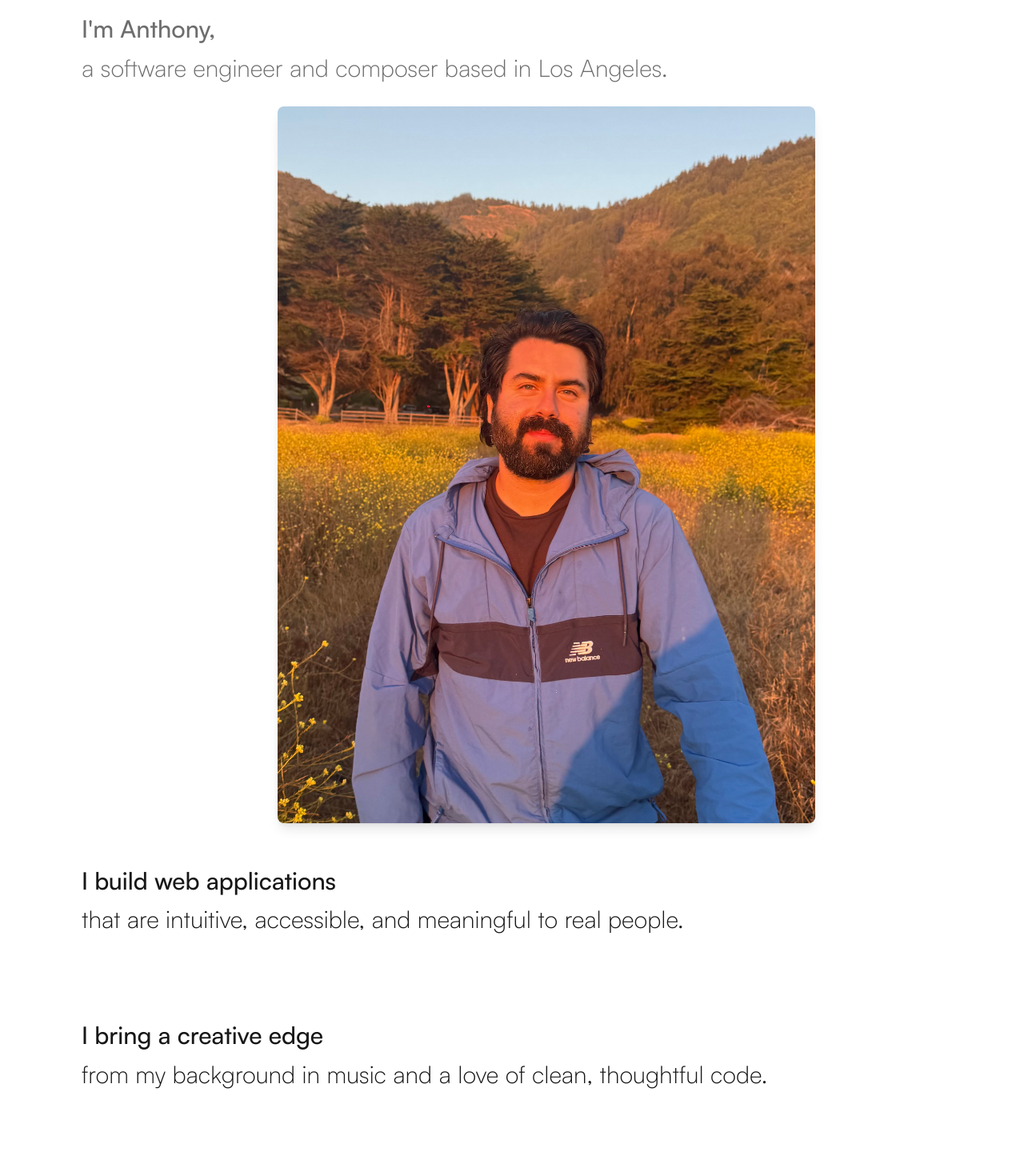
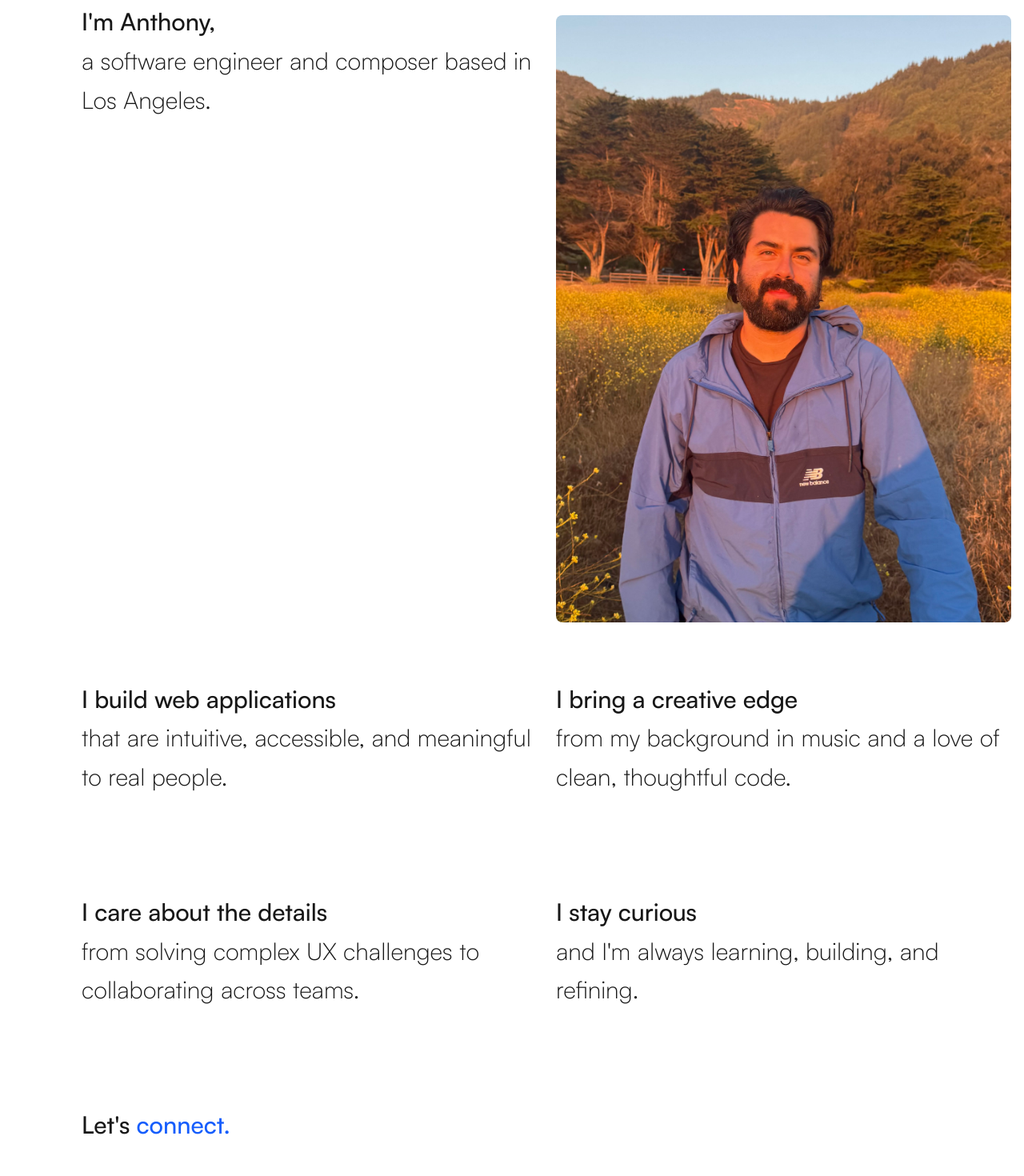
Before and after one commit to AnthonyAl-Rifai/portfolio-site, a Next.js app: page / in a window 1280 px wide. Shown: the part 900-2370 px from the top of the page at 80% size. Built offline with nearby package versions, Linux system fonts and the light colour scheme.

Commit message:
remove unnecessary refs and simplify AboutSection.

```diff
--- a/app/components/AboutSection.tsx
+++ b/app/components/AboutSection.tsx
@@ -1,7 +1,6 @@
 "use client";
 
-import { motion, useScroll, useTransform } from "motion/react";
-import { useRef } from "react";
+import { motion, AnimatePresence } from "motion/react";
 import Image from "next/image";
 import Section from "./Section";
 import SectionTitle from "./SectionTitle";
@@ -10,87 +9,54 @@ export default function AboutSection() {
   const topLineStyle = "text-3xl font-medium leading-relaxed";
   const bottomLineStyle = "text-3xl font-light leading-relaxed";
 
-  // Create refs for each paragraph
-  const line0Ref = useRef<HTMLDivElement>(null);
-  const line1Ref = useRef<HTMLDivElement>(null);
-  const line2Ref = useRef<HTMLDivElement>(null);
-  const line3Ref = useRef<HTMLDivElement>(null);
-  const line4Ref = useRef<HTMLDivElement>(null);
-  const line5Ref = useRef<HTMLDivElement>(null);
-
-  // Custom hook for scroll-linked fade in/out animation
-  const useParagraphAnimation = (ref: React.RefObject<HTMLElement | null>) => {
-    const { scrollYProgress } = useScroll({
-      target: ref,
-      offset: ["end end", "start start"], // From bottom of viewport to top of viewport
-    });
-
-    const opacity = useTransform(
-      scrollYProgress,
-      [0, 0.3, 0.7, 1],
-      [0, 1, 1, 0]
-    );
-    const y = useTransform(scrollYProgress, [0, 0.3, 0.7, 1], [20, 0, 0, -20]);
-
-    return { style: { opacity, y } };
+  const fadeInOut = {
+    initial: { opacity: 0, y: 20 },
+    whileInView: { opacity: 1, y: 0 },
+    exit: { opacity: 0, y: -20 },
+    transition: { duration: 0.6, ease: "easeOut" },
+    viewport: { amount: 0.4, once: false },
   };
-
-  // Apply animations to each paragraph
-  const line0 = useParagraphAnimation(line0Ref);
-  const line1 = useParagraphAnimation(line1Ref);
-  const line2 = useParagraphAnimation(line2Ref);
-  const line3 = useParagraphAnimation(line3Ref);
-  const line4 = useParagraphAnimation(line4Ref);
-  const line5 = useParagraphAnimation(line5Ref);
 
   return (
     <Section id="about" className="h-auto">
       <SectionTitle name="About" isSticky />
 
-      <div
-        className="
-          grid p-4
-          grid-cols-1 grid-rows-auto
-          md:grid-cols-8
-          lg:grid-cols-16
-        "
-      >
-        <motion.div
-          ref={line0Ref}
-          {...line0}
-          className="col-span-full flex flex-col mt-4"
-        >
+      <div className="relative grid grid-cols-1 md:grid-cols-2 gap-6 px-4">
+        <div className="pt-4 bg-white z-10 sticky top-[calc(2*var(--layout-size))]">
+          <motion.div key="intro" {...fadeInOut} className="flex flex-col">
             <p className={topLineStyle}>I&apos;m Anthony,</p>
             <p className={bottomLineStyle}>
               a software engineer and composer based in Los Angeles.
             </p>
           </motion.div>
+        </div>
 
+        {/* Scrollable content below */}
+
+        <AnimatePresence>
           <motion.div
-          className="flex justify-center col-span-full mt-4"
+            key="image"
+            className="flex justify-center mt-8"
             initial={{ opacity: 0, scale: 0.8, y: 30 }}
             whileInView={{ opacity: 1, scale: 1, y: 0 }}
-          viewport={{ margin: "-50px" }}
-          transition={{
-            duration: 0.8,
-            ease: "easeOut",
-            delay: 0.2,
-          }}
+            exit={{ opacity: 0, scale: 0.8, y: -30 }}
+            viewport={{ amount: 0.2, once: false }}
+            transition={{ duration: 0.8, ease: "easeOut", delay: 0.2 }}
           >
             <Image
               src="/anthony-big-sur.jpg"
               alt="Anthony in Big Sur"
               width={800}
               height={600}
-            className="w-full max-w-2xl h-auto rounded-lg shadow-lg"
+              className="w-full max-w-2xl h-auto rounded-lg"
               priority
             />
           </motion.div>
 
           <motion.div
-          ref={line1Ref}
-          {...line1}
-          className="col-span-full flex flex-col my-12"
+            key="line1"
+            {...fadeInOut}
+            className="flex flex-col my-12"
           >
             <p className={topLineStyle}>I build web applications</p>
             <p className={bottomLineStyle}>
@@ -99,9 +65,9 @@ export default function AboutSection() {
           </motion.div>
 
           <motion.div
-          ref={line2Ref}
-          {...line2}
-          className="col-span-full flex flex-col my-12"
+            key="line2"
+            {...fadeInOut}
+            className="flex flex-col my-12"
           >
             <p className={topLineStyle}>I bring a creative edge</p>
             <p className={bottomLineStyle}>
@@ -110,9 +76,9 @@ export default function AboutSection() {
           </motion.div>
 
           <motion.div
-          ref={line3Ref}
-          {...line3}
-          className="col-span-full flex flex-col my-12"
+            key="line3"
+            {...fadeInOut}
+            className="flex flex-col my-12"
           >
             <p className={topLineStyle}>I care about the details</p>
             <p className={bottomLineStyle}>
@@ -121,9 +87,9 @@ export default function AboutSection() {
           </motion.div>
 
           <motion.div
-          ref={line4Ref}
-          {...line4}
-          className="col-span-full flex flex-col my-12"
+            key="line4"
+            {...fadeInOut}
+            className="flex flex-col my-12"
           >
             <p className={topLineStyle}>I stay curious</p>
             <p className={bottomLineStyle}>
@@ -132,9 +98,9 @@ export default function AboutSection() {
           </motion.div>
 
           <motion.div
-          ref={line5Ref}
-          {...line5}
-          className="col-span-full flex flex-col my-12"
+            key="connect"
+            {...fadeInOut}
+            className="flex flex-col my-12"
           >
             <div className={topLineStyle}>
               Let&apos;s{" "}
@@ -160,6 +126,7 @@ export default function AboutSection() {
               </motion.button>
             </div>
           </motion.div>
+        </AnimatePresence>
       </div>
     </Section>
   );
```
Lines whose indentation alone changed are shown as unchanged.
